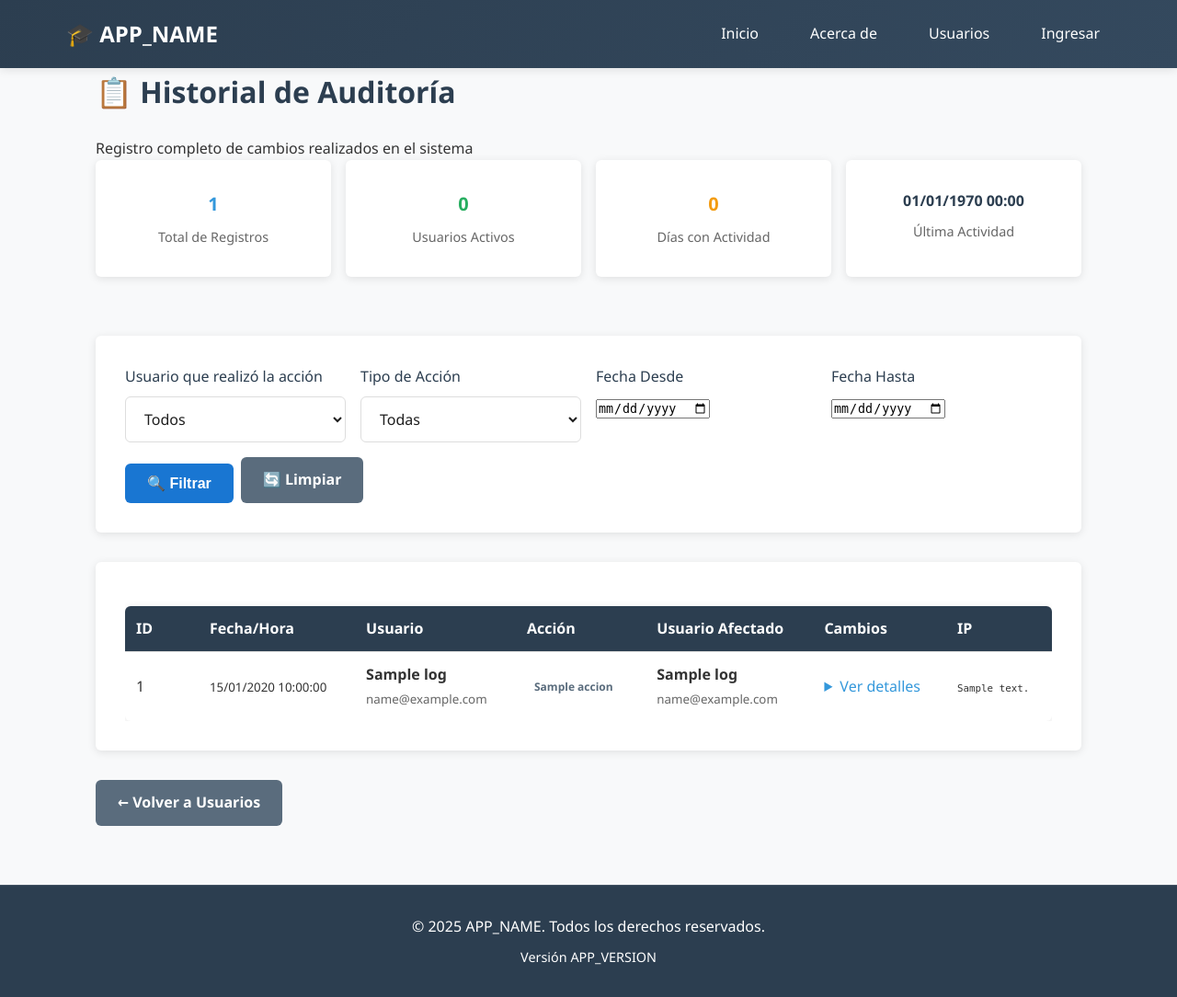
After one commit to edojara/app-web-v1, a PHP site: template app/views/audit/index.php in a window 1280 px wide. The commit adds this page. Shown: the whole page at 92% size. Run offline with PHP 8.4, Linux system fonts and the light colour scheme; the template is opened without the code that fills it: most values are stand-ins (such as "Sample title", 1, 10 or a date in 2020); some libraries are stand-ins or nearby versions.

Commit message:
Implementar sistema completo de auditoría de usuarios

```diff
--- /dev/null
+++ b/app/views/audit/index.php
@@ -0,0 +1,189 @@
+<div class="container">
+    <div class="page-header">
+        <h1>📋 Historial de Auditoría</h1>
+        <p class="subtitle">Registro completo de cambios realizados en el sistema</p>
+    </div>
+
+    <!-- Estadísticas -->
+    <?php if (!empty($estadisticas)): ?>
+    <div class="stats-cards" style="display: grid; grid-template-columns: repeat(auto-fit, minmax(200px, 1fr)); gap: 1rem; margin-bottom: 2rem;">
+        <div class="card" style="text-align: center;">
+            <h3 style="color: var(--secondary-color); margin-bottom: 0.5rem;"><?php echo number_format($estadisticas['total_logs']); ?></h3>
+            <p style="color: #666; font-size: 0.9rem;">Total de Registros</p>
+        </div>
+        <div class="card" style="text-align: center;">
+            <h3 style="color: var(--success-color); margin-bottom: 0.5rem;"><?php echo number_format($estadisticas['usuarios_activos']); ?></h3>
+            <p style="color: #666; font-size: 0.9rem;">Usuarios Activos</p>
+        </div>
+        <div class="card" style="text-align: center;">
+            <h3 style="color: var(--warning-color); margin-bottom: 0.5rem;"><?php echo number_format($estadisticas['dias_activos']); ?></h3>
+            <p style="color: #666; font-size: 0.9rem;">Días con Actividad</p>
+        </div>
+        <div class="card" style="text-align: center;">
+            <h3 style="color: var(--primary-color); margin-bottom: 0.5rem; font-size: 1rem;">
+                <?php echo $estadisticas['ultima_actividad'] ? date('d/m/Y H:i', strtotime($estadisticas['ultima_actividad'])) : 'N/A'; ?>
+            </h3>
+            <p style="color: #666; font-size: 0.9rem;">Última Actividad</p>
+        </div>
+    </div>
+    <?php endif; ?>
+
+    <!-- Filtros -->
+    <div class="card" style="margin-bottom: 2rem;">
+        <form method="GET" action="<?php echo APP_URL; ?>/?url=audit" style="display: grid; grid-template-columns: repeat(auto-fit, minmax(200px, 1fr)); gap: 1rem;">
+            <div class="form-group" style="margin-bottom: 0;">
+                <label for="usuario_id">Usuario que realizó la acción</label>
+                <select name="usuario_id" id="usuario_id">
+                    <option value="">Todos</option>
+                    <?php foreach ($usuarios as $usuario): ?>
+                        <option value="<?php echo $usuario['id']; ?>" <?php echo (isset($_GET['usuario_id']) && $_GET['usuario_id'] == $usuario['id']) ? 'selected' : ''; ?>>
+                            <?php echo htmlspecialchars($usuario['name']); ?>
+                        </option>
+                    <?php endforeach; ?>
+                </select>
+            </div>
+
+            <div class="form-group" style="margin-bottom: 0;">
+                <label for="accion">Tipo de Acción</label>
+                <select name="accion" id="accion">
+                    <option value="">Todas</option>
+                    <?php foreach ($acciones as $key => $label): ?>
+                        <option value="<?php echo $key; ?>" <?php echo (isset($_GET['accion']) && $_GET['accion'] == $key) ? 'selected' : ''; ?>>
+                            <?php echo $label; ?>
+                        </option>
+                    <?php endforeach; ?>
+                </select>
+            </div>
+
+            <div class="form-group" style="margin-bottom: 0;">
+                <label for="fecha_desde">Fecha Desde</label>
+                <input type="date" name="fecha_desde" id="fecha_desde" value="<?php echo $_GET['fecha_desde'] ?? ''; ?>">
+            </div>
+
+            <div class="form-group" style="margin-bottom: 0;">
+                <label for="fecha_hasta">Fecha Hasta</label>
+                <input type="date" name="fecha_hasta" id="fecha_hasta" value="<?php echo $_GET['fecha_hasta'] ?? ''; ?>">
+            </div>
+
+            <div style="display: flex; gap: 0.5rem; align-items: end;">
+                <button type="submit" class="btn btn-primary" style="flex: 1;">🔍 Filtrar</button>
+                <a href="<?php echo APP_URL; ?>/?url=audit" class="btn btn-secondary">🔄 Limpiar</a>
+            </div>
+        </form>
+    </div>
+
+    <!-- Tabla de Logs -->
+    <div class="card">
+        <?php if (empty($logs)): ?>
+            <p style="text-align: center; color: #666; padding: 2rem;">No hay registros de auditoría para mostrar</p>
+        <?php else: ?>
+            <div style="overflow-x: auto;">
+                <table class="table">
+                    <thead>
+                        <tr>
+                            <th style="width: 80px;">ID</th>
+                            <th>Fecha/Hora</th>
+                            <th>Usuario</th>
+                            <th>Acción</th>
+                            <th>Usuario Afectado</th>
+                            <th>Cambios</th>
+                            <th>IP</th>
+                        </tr>
+                    </thead>
+                    <tbody>
+                        <?php foreach ($logs as $log): ?>
+                            <tr>
+                                <td><?php echo $log['id']; ?></td>
+                                <td>
+                                    <small><?php echo date('d/m/Y H:i:s', strtotime($log['created_at'])); ?></small>
+                                </td>
+                                <td>
+                                    <strong><?php echo htmlspecialchars($log['usuario_nombre'] ?? 'Sistema'); ?></strong>
+                                    <br>
+                                    <small style="color: #666;"><?php echo htmlspecialchars($log['usuario_email'] ?? ''); ?></small>
+                                </td>
+                                <td>
+                                    <?php
+                                        $accionLabel = $acciones[$log['accion']] ?? $log['accion'];
+                                        $badgeClass = 'badge-secondary';
+                                        if (strpos($log['accion'], 'crear') !== false) $badgeClass = 'badge-success';
+                                        if (strpos($log['accion'], 'eliminar') !== false) $badgeClass = 'badge-danger';
+                                        if (strpos($log['accion'], 'editar') !== false) $badgeClass = 'badge-primary';
+                                    ?>
+                                    <span class="badge <?php echo $badgeClass; ?>"><?php echo $accionLabel; ?></span>
+                                </td>
+                                <td>
+                                    <?php if ($log['usuario_afectado_nombre']): ?>
+                                        <strong><?php echo htmlspecialchars($log['usuario_afectado_nombre']); ?></strong>
+                                        <br>
+                                        <small style="color: #666;"><?php echo htmlspecialchars($log['usuario_afectado_email']); ?></small>
+                                    <?php else: ?>
+                                        <em style="color: #999;">N/A</em>
+                                    <?php endif; ?>
+                                </td>
+                                <td>
+                                    <?php if ($log['cambios']): ?>
+                                        <details>
+                                            <summary style="cursor: pointer; color: var(--secondary-color);">Ver detalles</summary>
+                                            <pre style="background: #f5f5f5; padding: 0.5rem; border-radius: 4px; margin-top: 0.5rem; font-size: 0.8rem; overflow-x: auto;"><?php echo htmlspecialchars(json_encode(json_decode($log['cambios']), JSON_PRETTY_PRINT | JSON_UNESCAPED_UNICODE)); ?></pre>
+                                        </details>
+                                    <?php else: ?>
+                                        <em style="color: #999;">Sin detalles</em>
+                                    <?php endif; ?>
+                                </td>
+                                <td>
+                                    <small style="font-family: monospace;"><?php echo htmlspecialchars($log['ip_address'] ?? 'N/A'); ?></small>
+                                </td>
+                            </tr>
+                        <?php endforeach; ?>
+                    </tbody>
+                </table>
+            </div>
+        <?php endif; ?>
+    </div>
+
+    <div style="margin-top: 1.5rem;">
+        <a href="<?php echo APP_URL; ?>/?url=users" class="btn btn-secondary">← Volver a Usuarios</a>
+    </div>
+</div>
+
+<style>
+.table {
+    width: 100%;
+    border-collapse: collapse;
+    margin-top: 1rem;
+}
+
+.table thead {
+    background-color: var(--primary-color);
+    color: white;
+}
+
+.table th,
+.table td {
+    padding: 0.75rem;
+    text-align: left;
+    border-bottom: 1px solid #ddd;
+}
+
+.table tbody tr:hover {
+    background-color: #f8f9fa;
+}
+
+.badge-primary {
+    background-color: var(--secondary-color);
+    color: white;
+    padding: 0.25rem 0.5rem;
+    border-radius: 12px;
+    font-size: 0.75rem;
+    font-weight: 600;
+}
+
+details summary {
+    font-weight: 500;
+}
+
+details[open] summary {
+    margin-bottom: 0.5rem;
+}
+</style>
--- a/app/views/layout/header.php
+++ b/app/views/layout/header.php
@@ -19,6 +19,9 @@
                 <a href="<?php echo APP_URL; ?>/?url=users">Usuarios</a>
                 <?php if (session_status() === PHP_SESSION_NONE) session_start(); ?>
                 <?php if (isset($_SESSION['user_id'])): ?>
+                    <?php if (isset($_SESSION['user_role_id']) && $_SESSION['user_role_id'] == 1): ?>
+                        <a href="<?php echo APP_URL; ?>/?url=audit">📋 Auditoría</a>
+                    <?php endif; ?>
                     <div class="user-menu">
                         <a href="<?php echo APP_URL; ?>/?url=profile">👤 Mi Perfil</a>
                         <a href="<?php echo APP_URL; ?>/?url=auth/logout">Salir</a>
```
Also changed, not shown: app/controllers/AuditController.php (added, +95 -0 lines), app/controllers/UsersController.php (+37 -30 lines), app/models/AuditLog.php (added, +185 -0 lines), migration_audit_logs.sql (added, +29 -0 lines).
